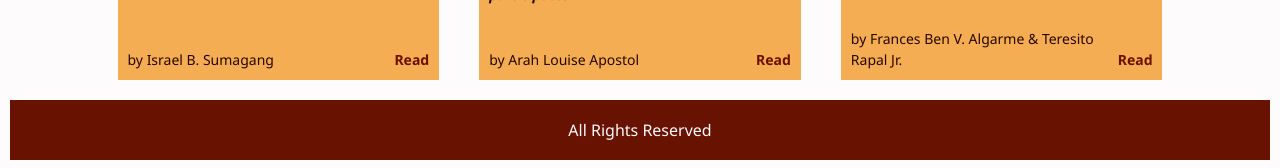
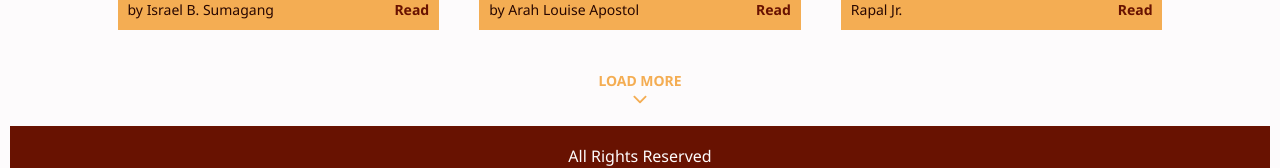
Before and after one commit to chrisg25/thetouch-v2, a Next.js app: page /articles in a window 1280 px wide. Shown: the part 687-855 px from the top of the page. Built offline with nearby package versions, Linux system fonts and the light colour scheme.

Commit message:
added load more button in articles page

```diff
--- a/pages/articles/index.tsx
+++ b/pages/articles/index.tsx
@@ -1,4 +1,5 @@
 import React from "react";
+import Image from "next/image";
 import FeaturedArticlesCard from "../../components/Home/FeaturedArticlesCard";
 import { articles } from "../../data/articles";
 
@@ -16,6 +17,18 @@ const Articles = () => {
           />
         ))}
       </div>
+      <div className="articles__more-articles-button">
+        <h1 className="articles__more-articles-button-description">
+          Load More
+        </h1>
+        <Image
+          src="/chevron-right-solid.svg"
+          width={30}
+          height={15}
+          alt="articles button"
+          className="articles__more-articles-button-icon"
+        />
+      </div>
     </div>
   );
 };
--- a/styles/pages/_articles.scss
+++ b/styles/pages/_articles.scss
@@ -1,13 +1,13 @@
 .articles {
   max-width: 1085px;
   margin-inline: auto;
-  min-height: 65.4vh;
+  min-height: 73.3vh;
   &__container {
     display: grid;
     padding-inline: 20px;
     grid-template-columns: repeat(3, 1fr);
     gap: 40px;
-    margin-top: 130px;
+    margin-top: 80px;
     @media (max-width: 50em) {
       grid-template-columns: repeat(2, 1fr);
     }
@@ -15,4 +15,23 @@
       grid-template-columns: 1fr;
     }
   }
+  &__more-articles-button {
+    display: flex;
+    flex-direction: column;
+    align-items: center;
+    justify-content: center;
+    margin-top: 40px;
+    &:hover {
+      cursor: pointer;
+    }
+  }
+  &__more-articles-button-description {
+    text-transform: uppercase;
+    font-weight: $fw-bold;
+    color: $accent-clr;
+    font-size: $fs-300;
+  }
+  &__more-articles-button-icon {
+    transform: rotate(90deg);
+  }
 }
```
